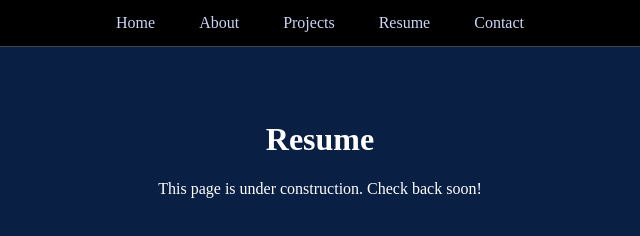
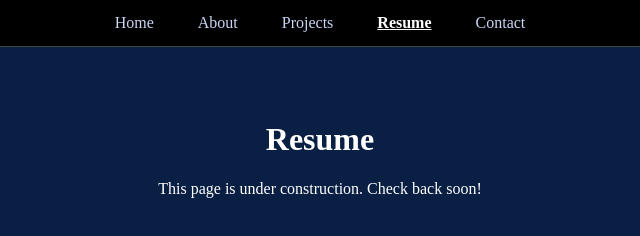
Before and after one commit to JonathanMa03/JonathanMa03.github.io, a plain HTML site: page resume.html in a window 1280 px wide. Shown: the full height of the page, 320-960 px from the left. Drawn offline with Linux system fonts and the light colour scheme.

Commit message:
Update resume.html

```diff
--- a/resume.html
+++ b/resume.html
@@ -57,7 +57,7 @@
   <a href="index.html">Home</a>
   <a href="about.html">About</a>
   <a href="projects.html">Projects</a>
-  <a href="resume.html class="active">Resume</a>
+  <a href="resume.html" class="active">Resume</a>
   <a href="contact.html">Contact</a>
 </div>
 
```
